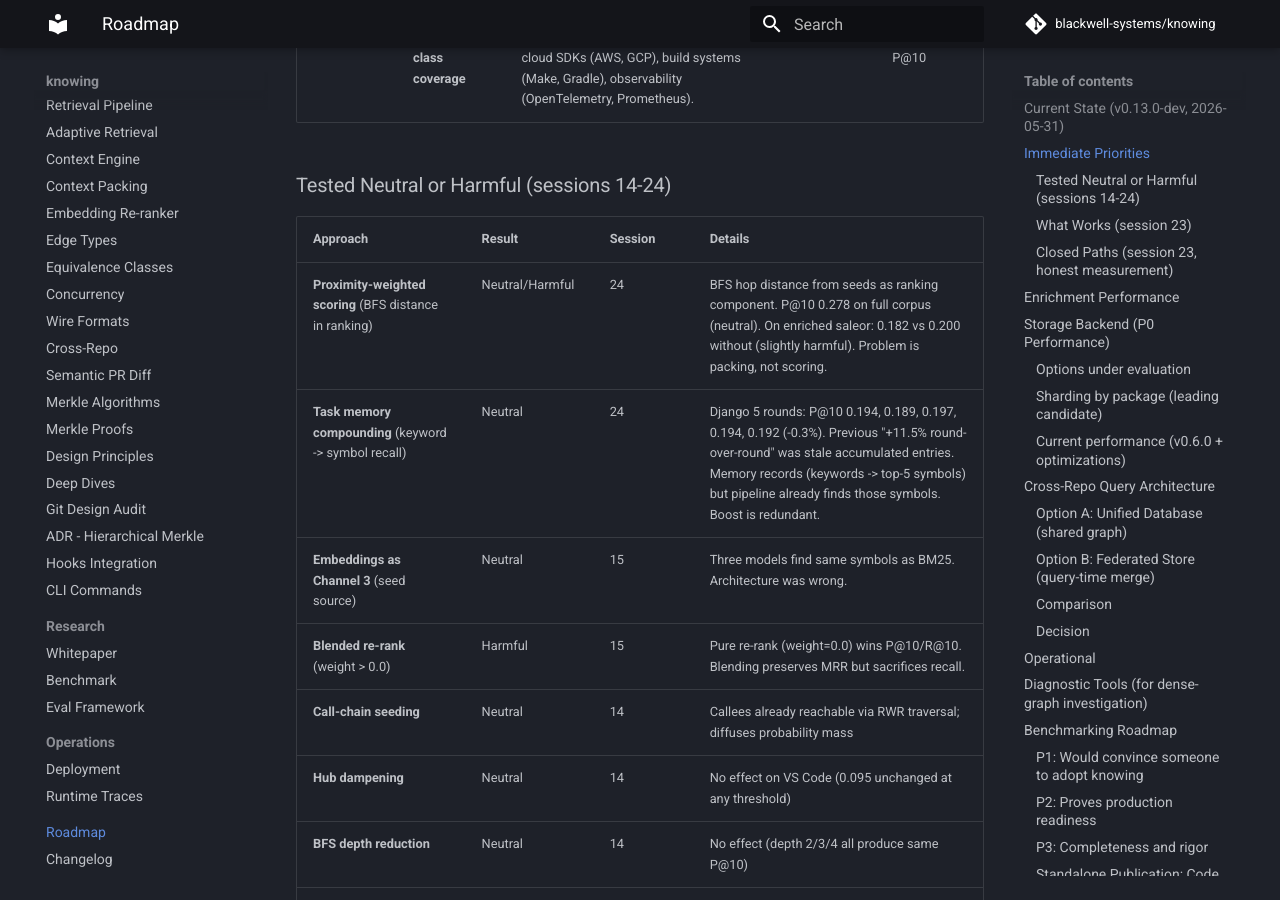
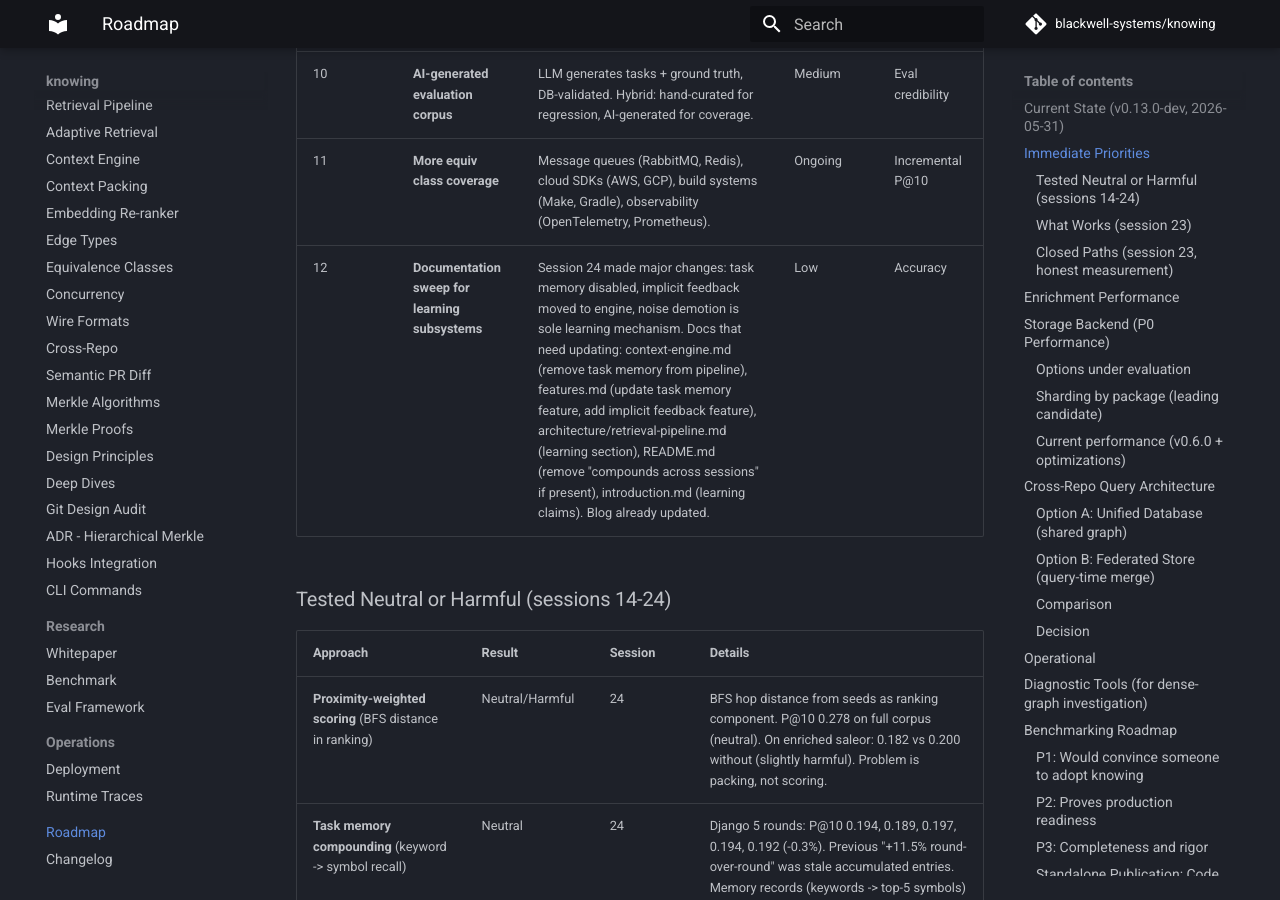
Before and after one commit to blackwell-systems/knowing, an MkDocs documentation site: the page built from docs/roadmap.md, in a window 1280 px wide and 900 px high, scrolled down 3615 px. Built offline with MkDocs 1.6.1 and Material for MkDocs 9.7.7, drawn with Linux system fonts in a browser that asks for light colours; comment, search, counter and statistics services are not loaded.

Commit message:
docs: add documentation sweep item for learning subsystem changes

```diff
--- a/docs/roadmap.md
+++ b/docs/roadmap.md
@@ -55,6 +55,7 @@ What's shipped is in the [changelog](CHANGELOG.md). This document covers what's
 | 9 | ~~Blog post~~ | **SHIPPED session 24.** Updated with v0.13.0 numbers, methodology, framework intelligence, honest embeddings finding. Committed and pushed. | **Shipped** | Visibility |
 | 10 | **AI-generated evaluation corpus** | LLM generates tasks + ground truth, DB-validated. Hybrid: hand-curated for regression, AI-generated for coverage. | Medium | Eval credibility |
 | 11 | **More equiv class coverage** | Message queues (RabbitMQ, Redis), cloud SDKs (AWS, GCP), build systems (Make, Gradle), observability (OpenTelemetry, Prometheus). | Ongoing | Incremental P@10 |
+| 12 | **Documentation sweep for learning subsystems** | Session 24 made major changes: task memory disabled, implicit feedback moved to engine, noise demotion is sole learning mechanism. Docs that need updating: context-engine.md (remove task memory from pipeline), features.md (update task memory feature, add implicit feedback feature), architecture/retrieval-pipeline.md (learning section), README.md (remove "compounds across sessions" if present), introduction.md (learning claims). Blog already updated. | Low | Accuracy |
 
 ### Tested Neutral or Harmful (sessions 14-24)
 
```
